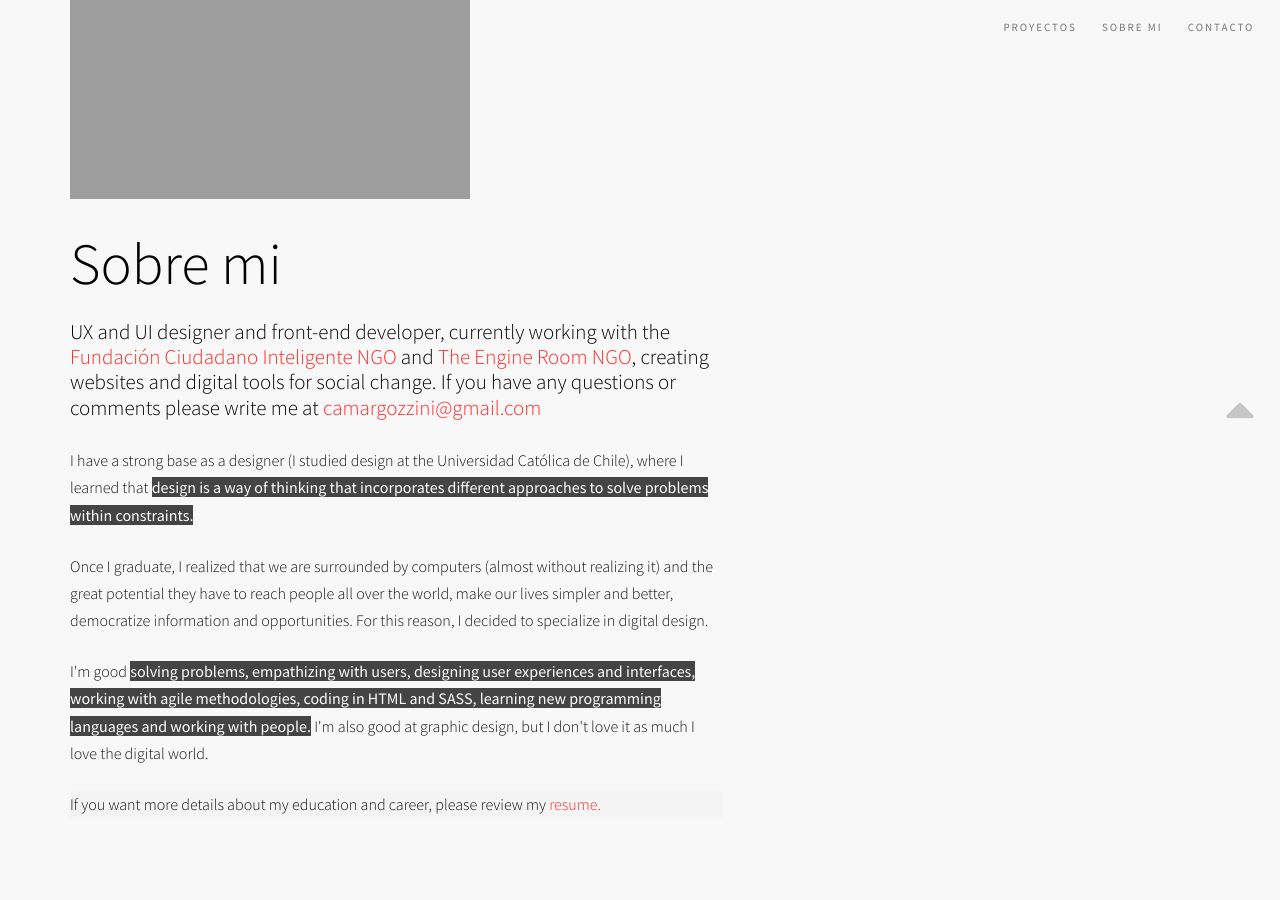
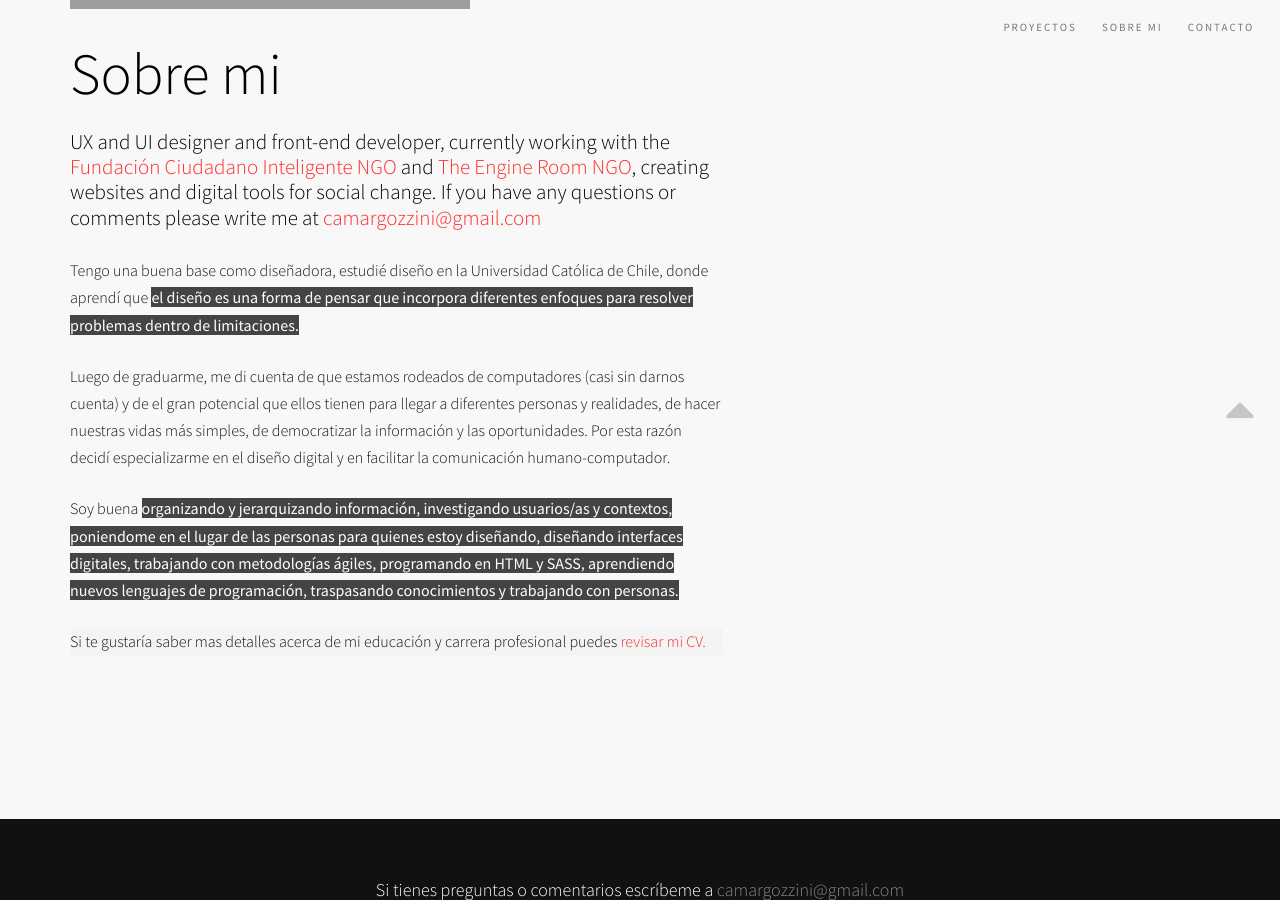
Before and after one commit to camargozzini/portafolio-camargozzini, a Jekyll site: the page built from about-es.html, in a window 1280 px wide and 900 px high, scrolled down 456 px. Built offline with Jekyll 4.4.1, drawn with Linux system fonts in a browser that asks for light colours; nearby versions of some CDN libraries.

Commit message:
About me es

```diff
--- a/about-es.html
+++ b/about-es.html
@@ -3,21 +3,8 @@ layout: default
 lang: es
 ref: about
 ---
-
-
-            <!-- Head Section -->
-            <section>
-                <div class="relative container align-left">
-
-
-
-                </div>
-            </section>
-            <!-- End Head Section -->
-
-
             <!-- About Section -->
-            <section class="page-section" id="about">
+            <section id="about">
                 <div class="container relative">
                   <img src="{{ site.baseurl }}img/me.jpg" alt="" class="mb-30"/>
                     <div class="row">
@@ -31,10 +18,10 @@ ref: about
                         <div class="row">
 
                             <div class="col-md-7 col-sm-6 mb-sm-50 mb-xs-30">
-                              <p>I have a strong base as a designer (I studied design at the Universidad Católica de Chile), where I learned that <strong>design is a way of thinking that incorporates different approaches to solve problems within constraints.</strong></p>
-                              <p>Once I graduate, I realized that we are surrounded by computers (almost without realizing it) and the great potential they have to reach people all over the world, make our lives simpler and better, democratize information and opportunities. For this reason, I decided to specialize in digital design.</p>
-                              <p>I'm good <strong>solving problems, empathizing with users, designing user experiences and interfaces, working with agile methodologies, coding in HTML and SASS, learning new programming languages and working with people.</strong> I'm also good at graphic design, but I don't love it as much I love the digital world.</p>
-                              <p class="bg-gray">If you want more details about my education and career, please review my <a href="https://docs.google.com/document/d/166YrnX9F_ULUr9_-GvMJl7DcfYmbKBRcsFugUMrGvzE/edit?usp=sharing" target="_blank">resume.</a></p>
+                              <p>Tengo una buena base como diseñadora, estudié diseño en la Universidad Católica de Chile, donde aprendí que <strong>el diseño es una forma de pensar que incorpora diferentes enfoques para resolver problemas dentro de limitaciones.</strong></p>
+                              <p>Luego de graduarme, me di cuenta de que estamos rodeados de computadores (casi sin darnos cuenta) y de el gran potencial que ellos tienen para llegar a diferentes personas y realidades, de hacer nuestras vidas más simples, de democratizar la información y las oportunidades. Por esta razón decidí especializarme en el diseño digital y en facilitar la comunicación humano-computador.</p>
+                              <p>Soy buena <strong>organizando y jerarquizando información, investigando usuarios/as y contextos, poniendome en el lugar de las personas para quienes estoy diseñando, diseñando interfaces digitales, trabajando con metodologías ágiles, programando en HTML y SASS, aprendiendo nuevos lenguajes de programación, traspasando conocimientos y trabajando con personas.</strong></p>
+                              <p class="bg-gray">Si te gustaría saber mas detalles acerca de mi educación y carrera profesional puedes <a href="https://docs.google.com/document/d/1IwjT4lirhmvzV0nSEn7WQHsOHHUrwyH9s1xyV2w_2NI/edit?usp=sharing" target="_blank">revisar mi CV.</a></p>
                             </div>
 
                         </div>
```
